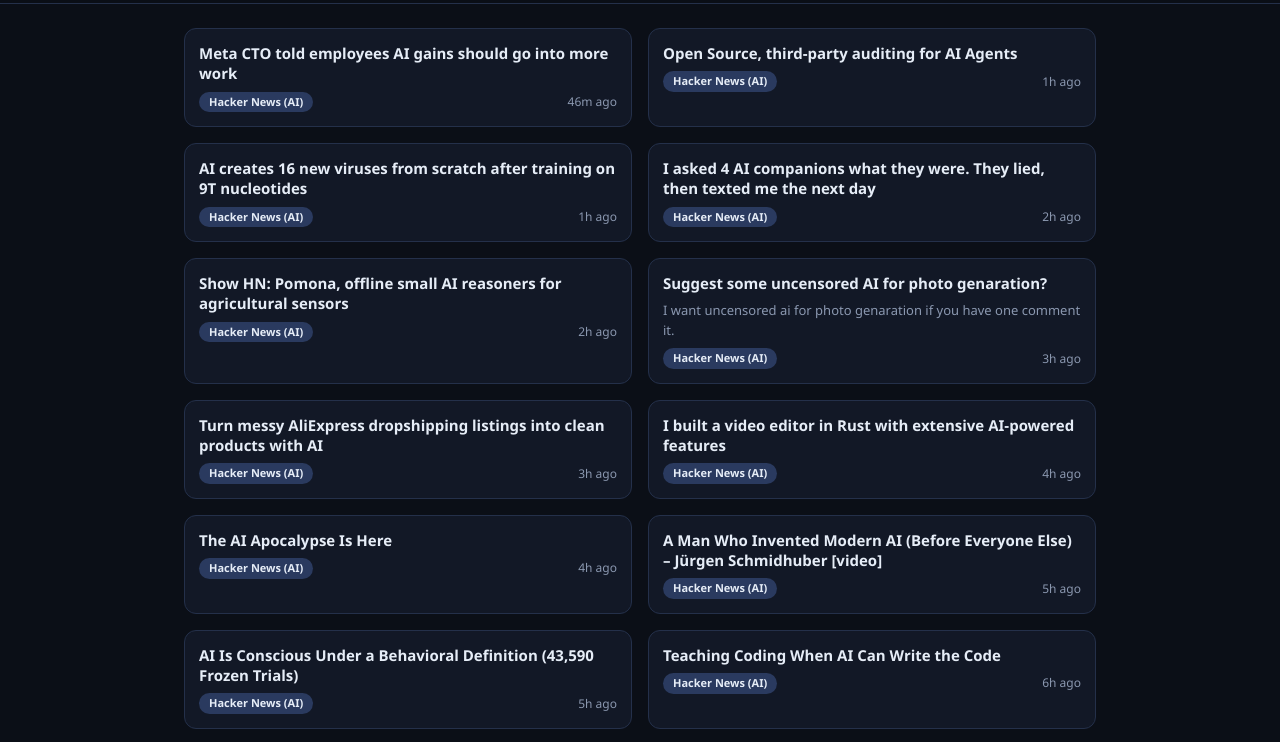
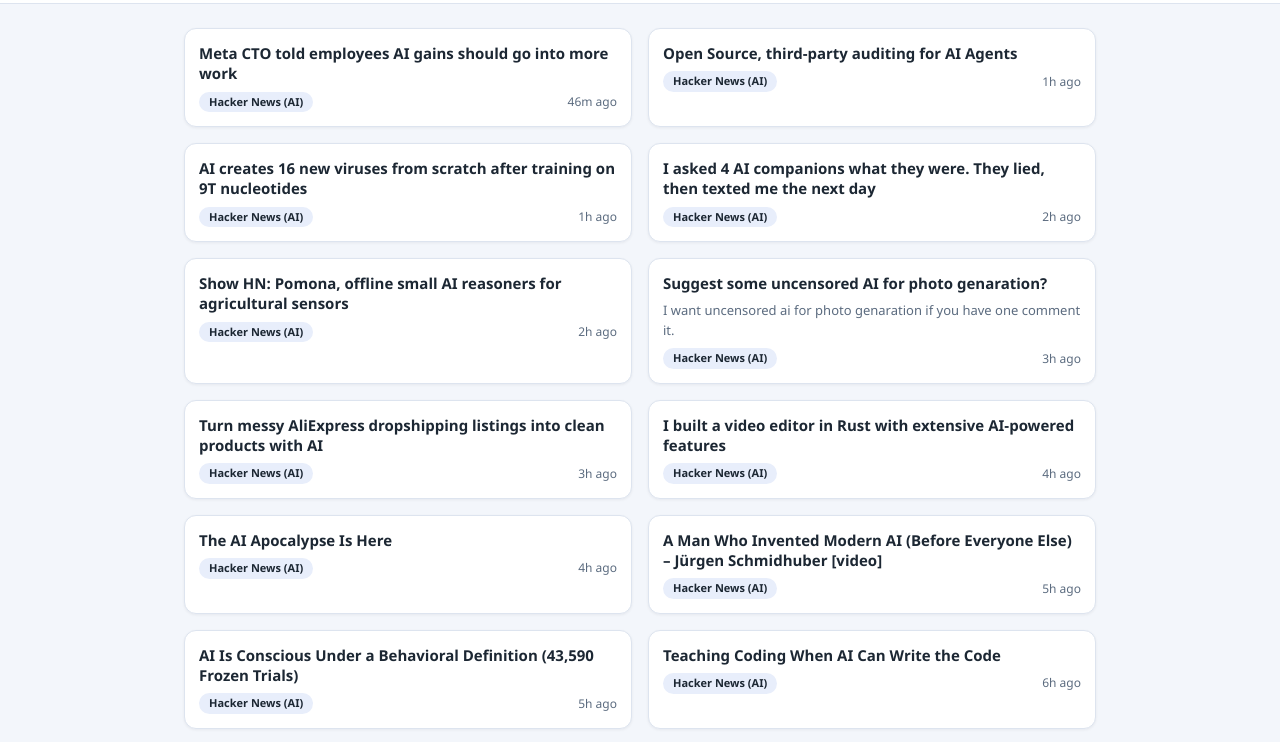
Before and after one commit to dkcngomes/ai-news, a plain HTML site: page index.html in a window 1280 px wide. Shown: the part 61-803 px from the top of the page. Drawn offline with Linux system fonts and the light colour scheme.

Commit message:
UI: switch to light theme

```diff
--- a/index.html
+++ b/index.html
@@ -6,15 +6,15 @@
 <title>AI News — Latest AI headlines</title>
 <style>
   :root {
-    --bg: #0b0f17;
-    --panel: #121826;
-    --panel2: #1a2233;
-    --border: #24304a;
-    --text: #e6edf7;
-    --muted: #8b98b0;
-    --accent: #4f8cff;
-    --accent2: #7c5cff;
-    --badge: #2a3a5f;
+    --bg: #f3f6fb;
+    --panel: #ffffff;
+    --panel2: #eef2f8;
+    --border: #dde4ef;
+    --text: #1c2733;
+    --muted: #5b6b7f;
+    --accent: #2563eb;
+    --accent2: #7c3aed;
+    --badge: #e8eefb;
   }
   * { box-sizing: border-box; margin: 0; padding: 0; }
   body {
@@ -25,7 +25,7 @@
   }
   header {
     position: sticky; top: 0; z-index: 10;
-    background: rgba(11, 15, 23, 0.9);
+    background: rgba(255, 255, 255, 0.92);
     backdrop-filter: blur(8px);
     border-bottom: 1px solid var(--border);
     padding: 14px 24px;
@@ -57,9 +57,10 @@
   .card {
     background: var(--panel); border: 1px solid var(--border);
     border-radius: 12px; overflow: hidden; display: flex; flex-direction: column;
-    transition: transform 0.15s ease, border-color 0.15s ease;
+    box-shadow: 0 1px 3px rgba(15, 23, 42, 0.06);
+    transition: transform 0.15s ease, border-color 0.15s ease, box-shadow 0.15s ease;
   }
-  .card:hover { transform: translateY(-3px); border-color: var(--accent); }
+  .card:hover { transform: translateY(-3px); border-color: var(--accent); box-shadow: 0 8px 20px rgba(15, 23, 42, 0.10); }
   .card img { width: 100%; height: 150px; object-fit: cover; background: var(--panel2); }
   .card .body { padding: 14px; display: flex; flex-direction: column; gap: 8px; flex: 1; }
   .card h2 { font-size: 15px; font-weight: 600; line-height: 1.35; }
```
